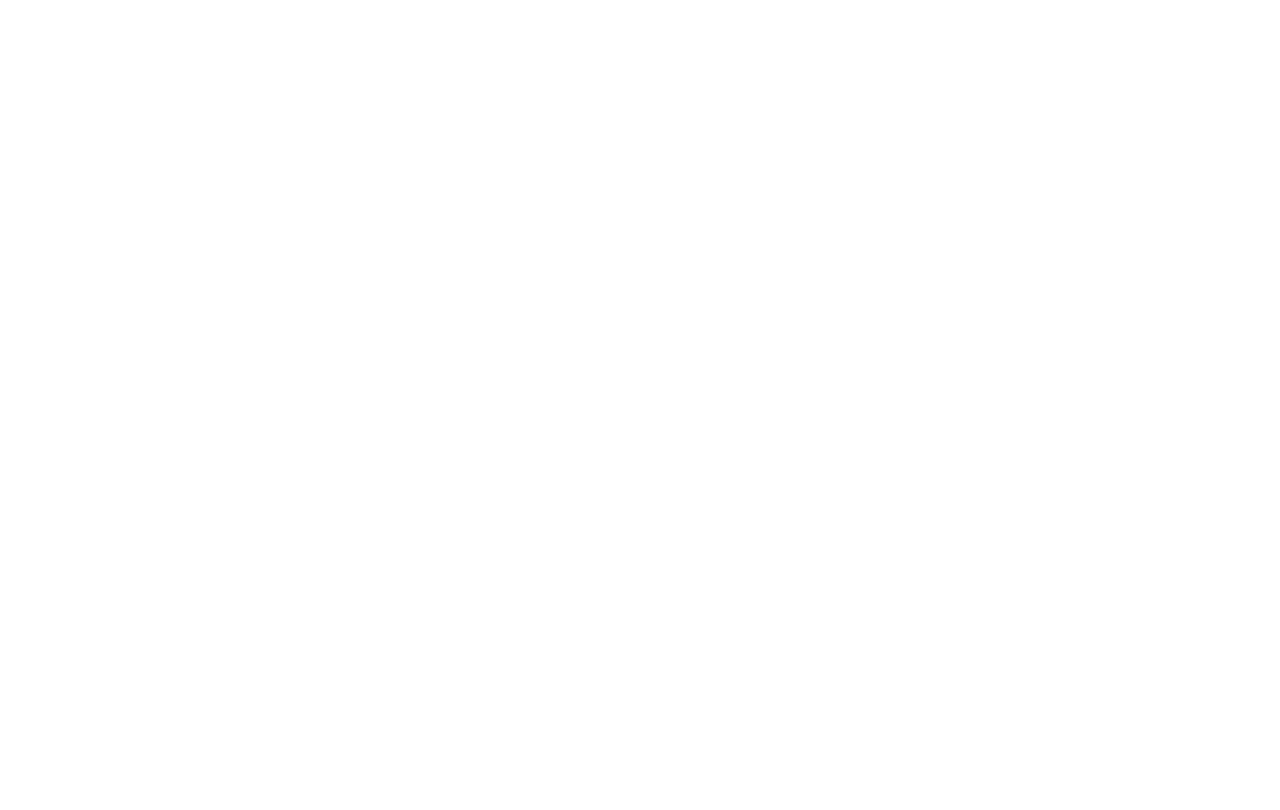
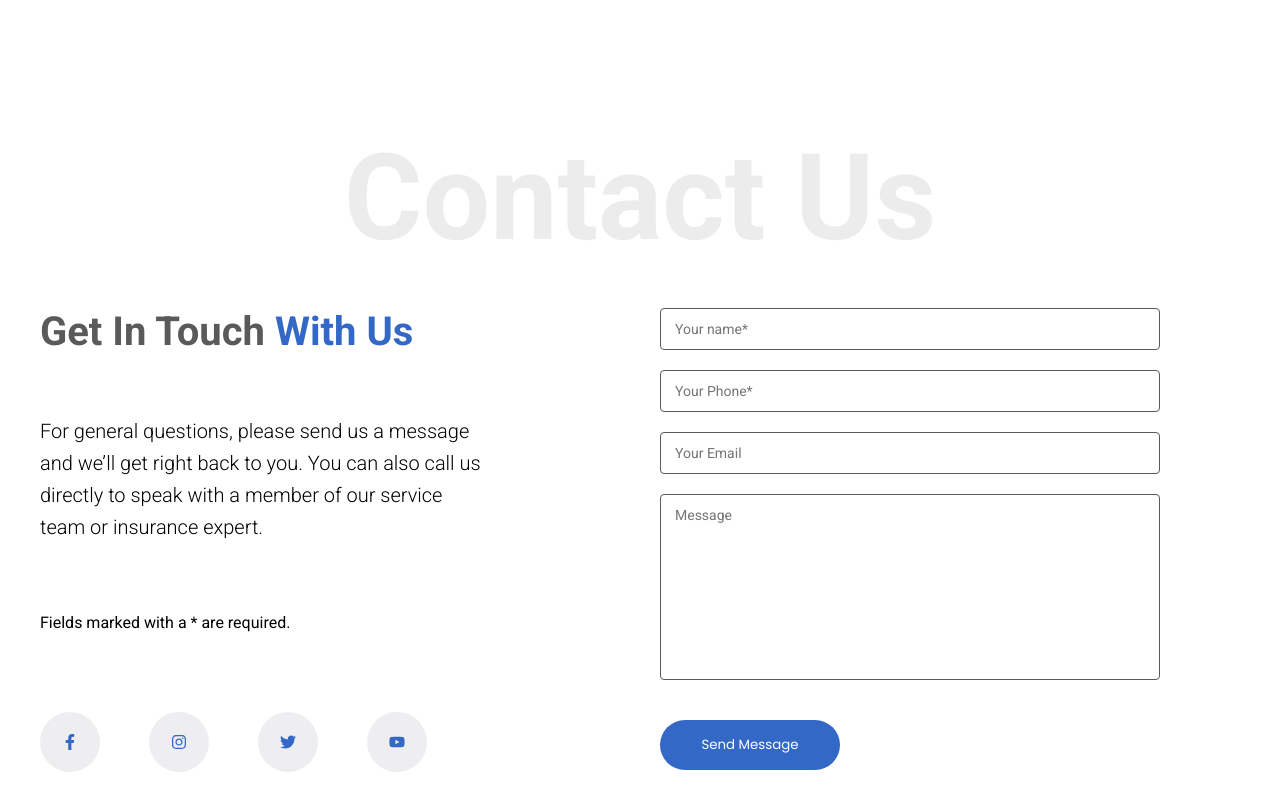
Before and after one commit to Olzhas11Dev/tava__project, a React (Create React App) app: page / in a window 1280 px wide. Shown: the part 3191-4001 px from the top of the page. Before the commit the page ends 3193 px from the top, so only its background shows below. Built offline with nearby package versions, Linux system fonts and the light colour scheme.

Commit message:
working on contact

```diff
--- a/src/App.js
+++ b/src/App.js
@@ -1,10 +1,12 @@
 
 import AboutUs from './components/AboutUs'
 import BannerInfo from './components/BannerInfo'
+import ContactUs from './components/ContactUs'
 import Navbar from './components/Navbar'
 import Service from './components/Service'
 import Testimonials from './components/Testimonials'
 import Vlog from './components/Vlog'
+
 
 function App() {
   return (
@@ -15,6 +17,7 @@ function App() {
       <Service/>
       <Testimonials/>
       <Vlog/>
+      <ContactUs/>
     </div>
   );
 }
--- /dev/null
+++ b/src/components/ContactUs.js
@@ -0,0 +1,34 @@
+import React from 'react'
+import '../style/contact.css'
+import { FaFacebookF,FaInstagram,FaTwitter,FaYoutube } from 'react-icons/fa'
+
+function ContactUs() {
+    return (
+        <div className='contactUs_main' >
+            <h1 className='contact_title' >Contact Us</h1>
+            <div className='contactUs_conctainer' >
+                <div className="contactUs_left">
+                <h1 >Get In Touch <span>With Us</span></h1>
+                    <p> For general questions, please send us a message and we’ll get right back to you. You can also call us directly to speak with a member of our service team or insurance expert.</p>
+                    <div className='contact_fields' >Fields marked with a * are required.</div>
+                    <div className='conatct_socials_icons' >
+                        <a href="https://www.facebook.com/" target='blank' ><FaFacebookF/></a>
+                        <a href="https://www.instagram.com/" target='blank' ><FaInstagram/></a>
+                        <a href="https://twitter.com/?lang=en"> <FaTwitter target='blank'/></a>
+                        <a href="https://www.youtube.com/"> <FaYoutube target='blank'/></a>
+                    </div>
+                </div>
+
+                <div className="contactUs_right">
+                    <input type="text" placeholder='Your name*' />
+                    <input type="text" placeholder='Your Phone*'/>
+                    <input type="text" placeholder='Your Email'/>
+                    <textarea name="" id="" cols="30" rows="10" placeholder='Message'></textarea>
+                    <button className='about_btn' >Send Message</button>
+                </div>
+            </div>
+        </div>
+    )
+}
+
+export default ContactUs
--- a/src/components/Vlog.js
+++ b/src/components/Vlog.js
@@ -3,7 +3,7 @@ import '../style/vlog.css'
 import vlogDb from '../dbs/vlogDb'
 import ReactPlayer from 'react-player'
 
-let currentUrl = ''
+
 
 function Vlog() {
 
@@ -32,7 +32,7 @@ function Vlog() {
         setTempUrl(item.path)
     }
 
-console.log(currentUrl)
+
     return (
         <div className='vlog_container' >
             <h1 className='vlog_title'>VLOG</h1>
--- a/src/dbs/vlogDb.js
+++ b/src/dbs/vlogDb.js
@@ -4,7 +4,7 @@ const  vlog = [
         image:'./image/doc1.png',
         vlogName:"Our Lab",
         vlogDescription:'Clinic',
-        path:'https://youtu.be/7sDY4m8KNLc'
+        path:'//www.youtube.com/embed/k1ws4n7ospA"'
     },
     {
         id:1,
--- /dev/null
+++ b/src/style/contact.css
@@ -0,0 +1,88 @@
+.contact_title {
+  text-align: center;
+  font-size: 120px;
+  text-align: center;
+  font-weight: 900;
+  color: rgb(236, 236, 236);
+}
+
+.contactUs_conctainer {
+  padding-left: 40px;
+  display: flex;
+  justify-content: space-between;
+  /* align-items: center; */
+  margin-top: 40px;
+  margin-bottom: 40px;
+}
+
+.contactUs_left {
+  width: 40%;
+}
+
+.contactUs_left h1 {
+  font-size: 2.5rem;
+  color: rgb(90, 90, 90);
+  margin-bottom: 40px;
+}
+
+.contactUs_left span {
+  color: rgb(51, 104, 198);
+}
+
+.contactUs_left p {
+  width: 90%;
+  padding-top: 20px;
+  line-height: 2rem;
+  font-size: 20px;
+  font-weight: 300;
+}
+
+.contact_fields {
+  margin-top: 70px;
+}
+
+.conatct_socials_icons {
+  width: 80%;
+  display: flex;
+  justify-content: space-between;
+  align-items: center;
+  margin-top: 80px;
+}
+
+.conatct_socials_icons a {
+  color: rgb(51, 104, 198);
+  margin-right: 10px;
+  background-color: rgb(238, 238, 240);
+  border-radius: 50%;
+  width: 60px;
+  height: 60px;
+  display: flex;
+  justify-content: center;
+  align-items: center;
+}
+
+.conatct_socials_icons a:hover {
+  border: 1px rgb(51, 104, 198) solid;
+  transition: 0.2s linear;
+}
+
+/* RightSide */
+
+.contactUs_right {
+  width: 50%;
+  display: flex;
+  flex-direction: column;
+  padding-right: 120px;
+}
+
+.contactUs_right input,
+textarea {
+  border-radius: 4px;
+  width: 100%;
+  padding: 12px 14px;
+  margin-bottom: 20px;
+  font-size: 14px;
+  outline: none;
+  border: 1px rgb(90, 90, 90) solid;
+  resize: none;
+}
--- a/src/style/vlog.css
+++ b/src/style/vlog.css
@@ -2,6 +2,7 @@
   margin-top: 80px;
   width: 100%;
   height: 500px;
+  margin-bottom: 400px;
 }
 
 .vlog_title {
```
